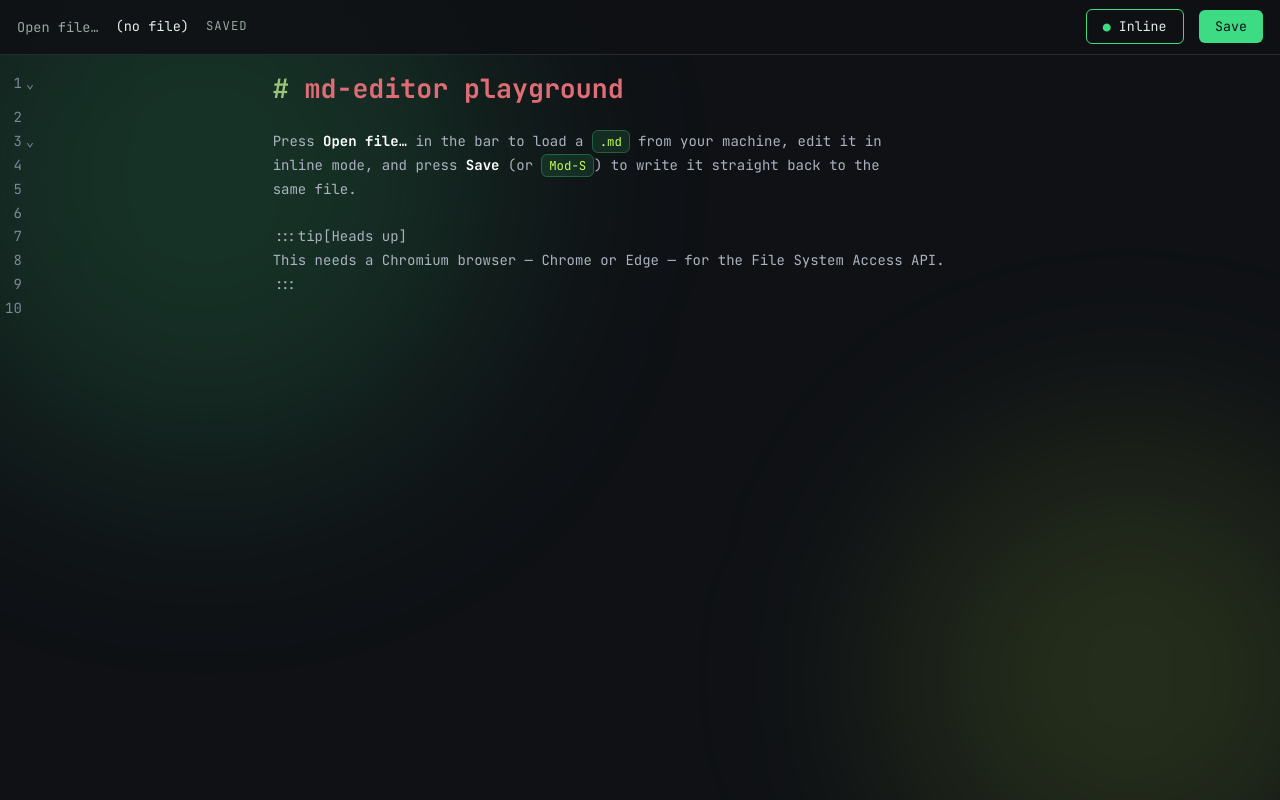
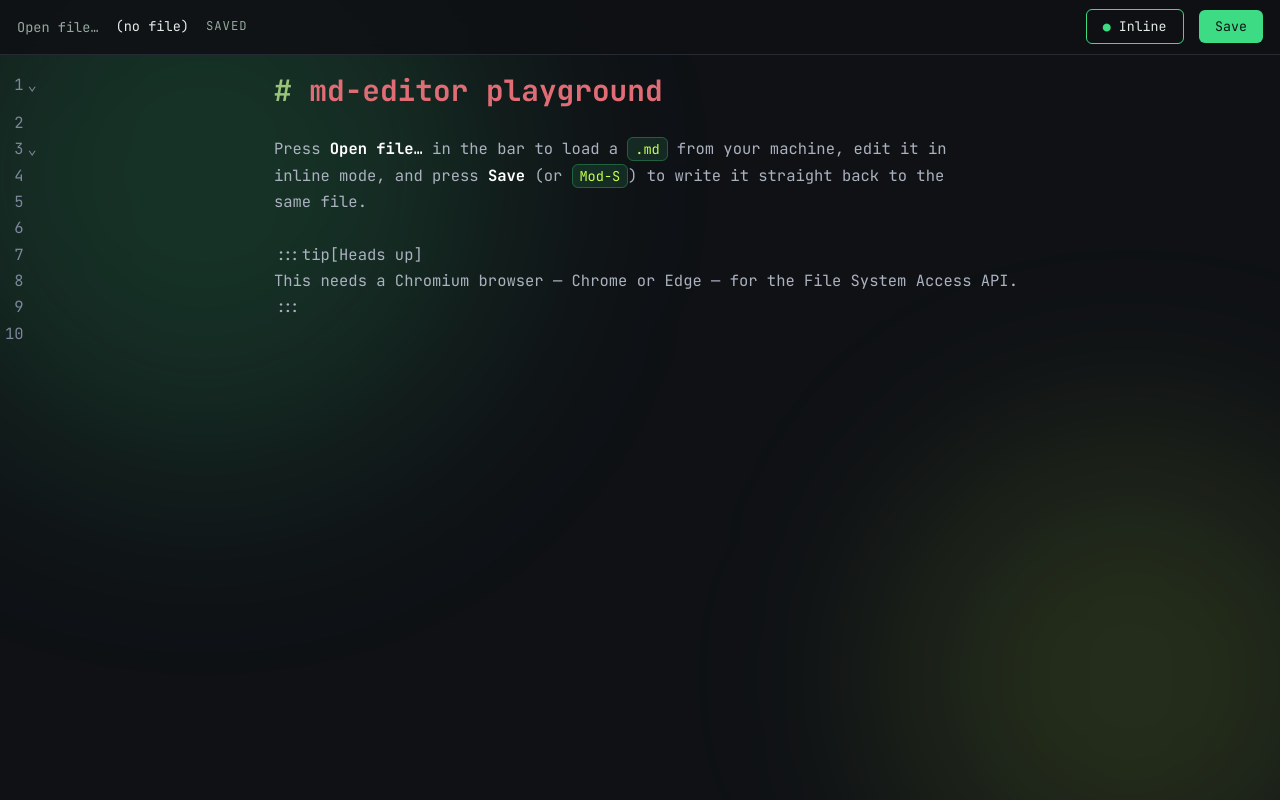
Before and after one commit to jecaro094/md-editor, a website built with Vite: page playground/index.html in a window 1280 px wide. Built offline with nearby package versions, Linux system fonts and the light colour scheme; what @shikijs/rehype, remark-directive would draw is missing.

Commit message:
chore: Change font size in editor.

```diff
--- a/src/styles/editor.css
+++ b/src/styles/editor.css
@@ -170,7 +170,7 @@
 }
 .mde-editor-pane .cm-scroller {
   font-family: var(--font-mono, "JetBrains Mono", ui-monospace, Menlo, monospace);
-  font-size: 14px;
+  font-size: 15.5px;
   line-height: 1.7;
 }
 
```
